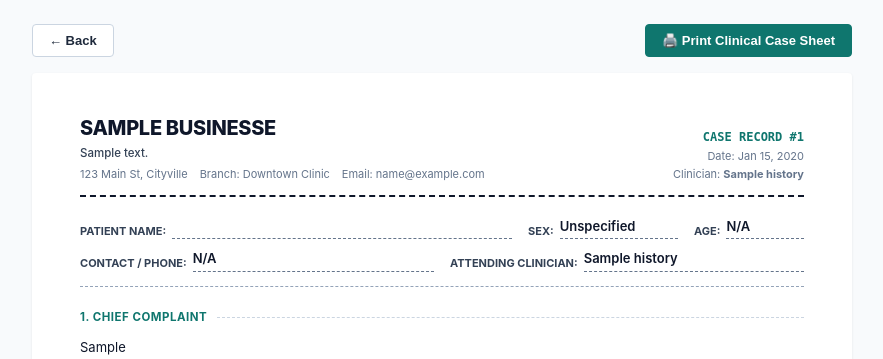
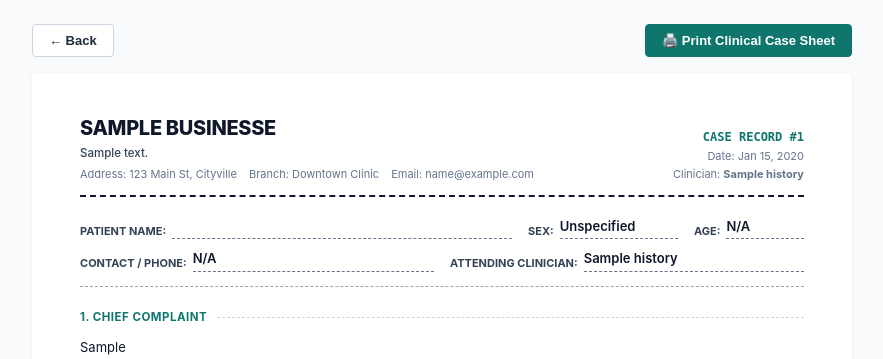
Before and after one commit to ssekimuli/dentichair-multitenant-backend, a Laravel app: page /medical-histories/1/print in a window 1280 px wide. Shown: the top 359 px of the page, without its empty margins (198-1081 px from the left). Run offline with Laravel 12, Linux system fonts and the light colour scheme; data comes from the database, SQL or seed files in the repository; tables that the repository leaves empty hold one stand-in row (values such as "Sample post"); some libraries are stand-ins or nearby versions.

Commit message:
fix(medical-histories): add Address: prefix label in print sheet

```diff
--- a/resources/views/medical-histories/print.blade.php
+++ b/resources/views/medical-histories/print.blade.php
@@ -324,7 +324,7 @@
                 @endif
                 <div style="font-size: 11px; color: #64748b; margin-top: 4px; display: flex; flex-wrap: wrap; gap: 12px; align-items: center;">
                     @if(!empty($clinicAddress))
-                        <span>{{ $clinicAddress }}</span>
+                        <span>Address: {{ $clinicAddress }}</span>
                     @endif
                     @if(!empty($branchName) && strcasecmp($branchName, $clinicName) !== 0)
                         <span>Branch: {{ $branchName }}</span>
```
